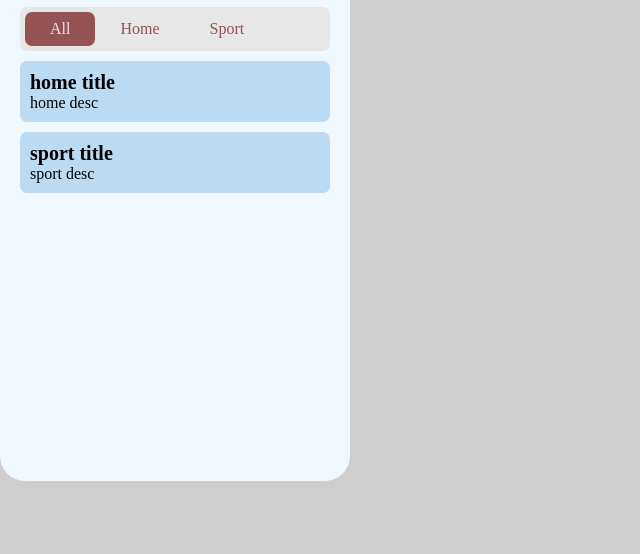
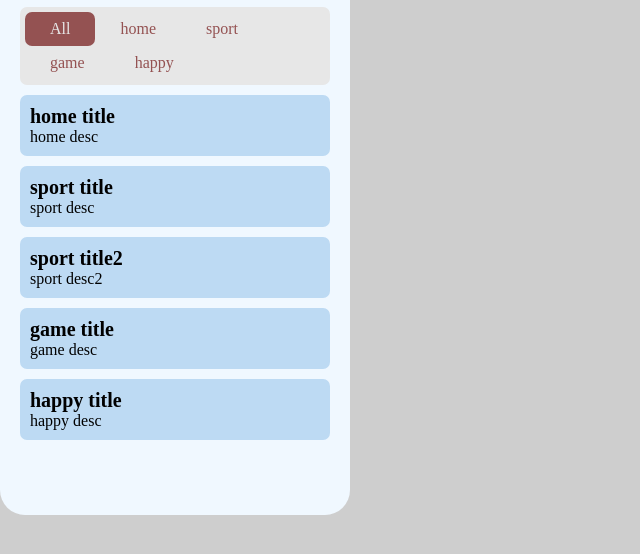
Before and after one commit to InnaMcGrane/bucket-list.js, a plain HTML site: page index.html in a window 1280 px wide. Shown: the part 46-600 px from the top of the page, without its empty margins (0-640 px from the left). Drawn offline with Linux system fonts and the light colour scheme.

Commit message:
create Filter by categories

```diff
--- a/script.js
+++ b/script.js
@@ -16,7 +16,11 @@ function createElement(html) {
 }
 
 class BucketList {
-  constructor(tasks, Filter, FilterItem, Task) {
+     _state = {
+      curruntFilterCategory: "All"
+     }
+
+     constructor(tasks, Filter, FilterItem, Task) {
     this._tasks = tasks;
     this._Filter = Filter;
     this._FilterItem = FilterItem;
@@ -40,9 +44,32 @@ class BucketList {
     </div>`;
   }
 
+  _setStateCurrentFilterCategory(newCurrentFilterCategory){
+    this._state.curruntFilterCategory = newCurrentFilterCategory;
+  }
 
-  _generateTasks(){
-   return this._tasks.map((data) => new this._Task(data).element)
+  _setStateCurrentFilterCategoryHandler(newCurrentFilterCategory){
+  this._setStateCurrentFilterCategory(newCurrentFilterCategory);
+  this._render()
+  }
+
+  _getCategories() {
+    const arr = this._tasks.reduce(
+      (acc, el) => {
+        return [...acc, el.category];
+      },
+      ["All"]
+    );
+
+    return Array.from(new Set(arr));
+  }
+
+  _generateTasks() {
+    if (this._state.curruntFilterCategory === "All" ) {
+      return this._tasks.map((data) => new this._Task(data).element);
+    }
+
+    return this._tasks.filter((task) => task.category === this._state.curruntFilterCategory).map((data) => new this._Task(data).element)
   }
 
   _init() {
@@ -51,7 +78,9 @@ class BucketList {
   }
 
   _render() {
-    this._element.querySelector(".bucket-list__filter").append(new this._Filter(this._FilterItem).element);
+    this._element.querySelector(".bucket-list__filter").textContent = "";
+    this._element.querySelector(".bucket-list__filter").append(new this._Filter(this._FilterItem, this._getCategories(), this._setStateCurrentFilterCategoryHandler.bind(this), this._state.curruntFilterCategory).element)
+    this._element.querySelector(".bucket-list__content").textContent = "";
     this._element.querySelector(".bucket-list__content").append(...this._generateTasks());
   }
 
@@ -61,8 +90,11 @@ class BucketList {
 }
 
 class Filter {
-  constructor(FilterItem) {
+  constructor(FilterItem, categories, handler, currentCategory) {
     this._FilterItem = FilterItem;
+    this._categories = categories;
+    this._handler = handler;
+    this._currentCategory = currentCategory;
     this._init();
   }
 
@@ -72,11 +104,13 @@ class Filter {
 
   _init() {
     this._element = createElement(this._getTemplate());
-    this._render()
+    this._render();
   }
 
   _generateItems() {
-    return [new this._FilterItem({ text: "All", active: true }).element, new this._FilterItem({ text: "Home", active: false }).element, new this._FilterItem({ text: "Sport", active: false }).element];
+    return this._categories.map((text) => {
+      return new this._FilterItem({ text, active: text === this._currentCategory ? true : false }, this._handler).element;
+    });
   }
 
   _render() {
@@ -89,18 +123,26 @@ class Filter {
 }
 
 class FilterItem {
-  constructor({ text, active }) {
+  constructor({ text, active }, handler) {
     this._text = text;
     this._active = active;
-    this._init()
+    this._handler = handler;
+    this._init();
+  }
+
+  _init() {
+    this._element = createElement(this._getTemplate());
+    this._addListeners()
+  }
+
+  _addListeners() {
+    this._element.addEventListener("click", () => {
+      this._handler(this._text)
+    })
   }
 
   _getTemplate() {
     return `<span class="filter-item ${this._active === true ? "filter-item--active" : ""}">${this._text}</span>`;
-  }
-
-  _init(){
-    this._element = createElement(this._getTemplate());
   }
 
   get element() {
@@ -116,7 +158,7 @@ class Task {
   }
 
   _init() {
-    this._element = createElement(this._getTemplate())
+    this._element = createElement(this._getTemplate());
   }
 
   _getTemplate() {
@@ -136,11 +178,31 @@ const tasks = [
     id: 241,
     title: "home title",
     desc: "home desc",
+    category: "home",
   },
   {
     id: 234,
     title: "sport title",
     desc: "sport desc",
+    category: "sport",
+  },
+  {
+    id: 54,
+    title: "sport title2",
+    desc: "sport desc2",
+    category: "sport",
+  },
+  {
+    id: 2352,
+    title: "game title",
+    desc: "game desc",
+    category: "game",
+  },
+  {
+    id: 56,
+    title: "happy title",
+    desc: "happy desc",
+    category: "happy",
   },
 ];
 
--- a/style.css
+++ b/style.css
@@ -37,6 +37,7 @@ body {
 .filter-item {
   color: rgb(148, 82, 82);
   padding: 8px 25px;
+  cursor: pointer;
 }
 
 .filter-item--active {
```
